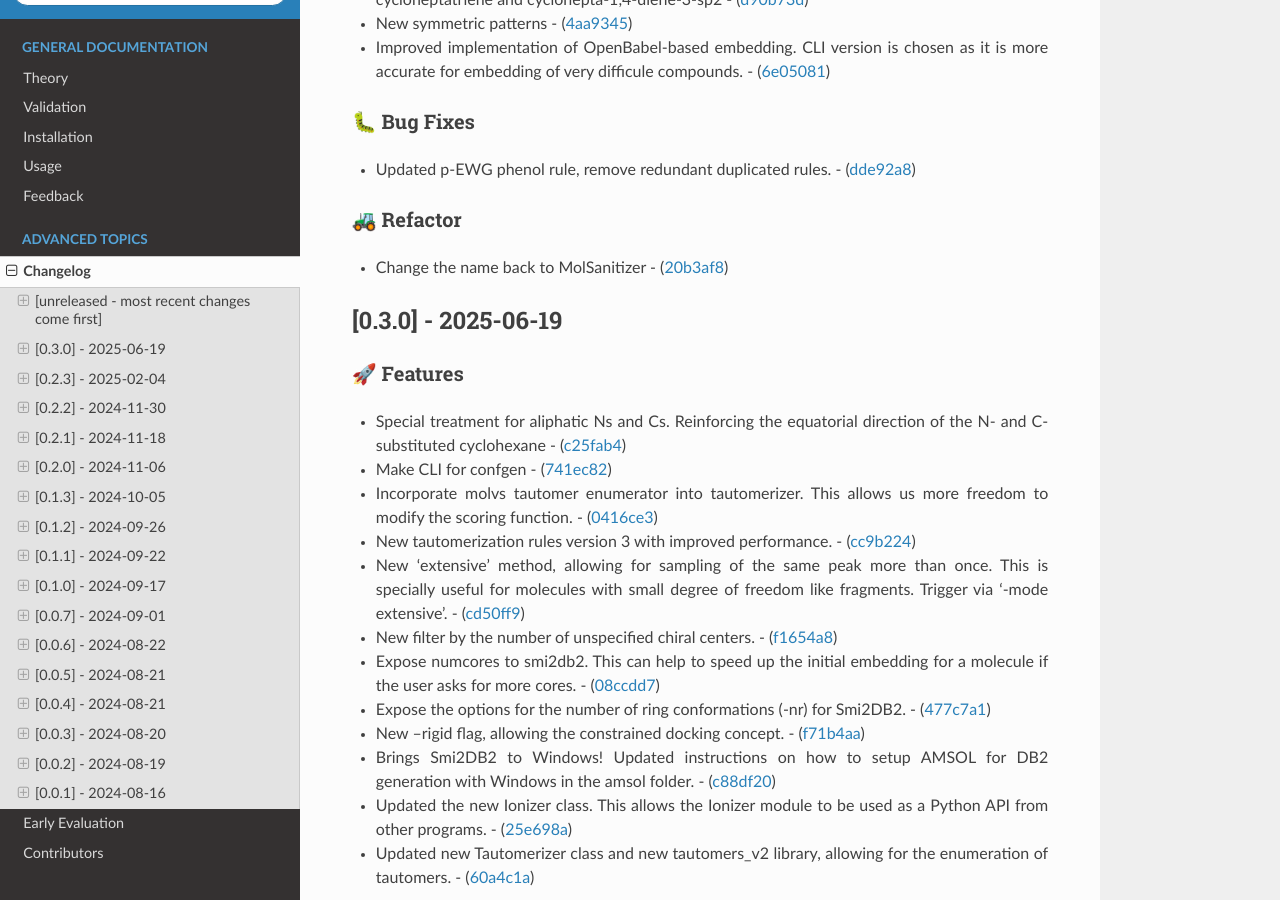
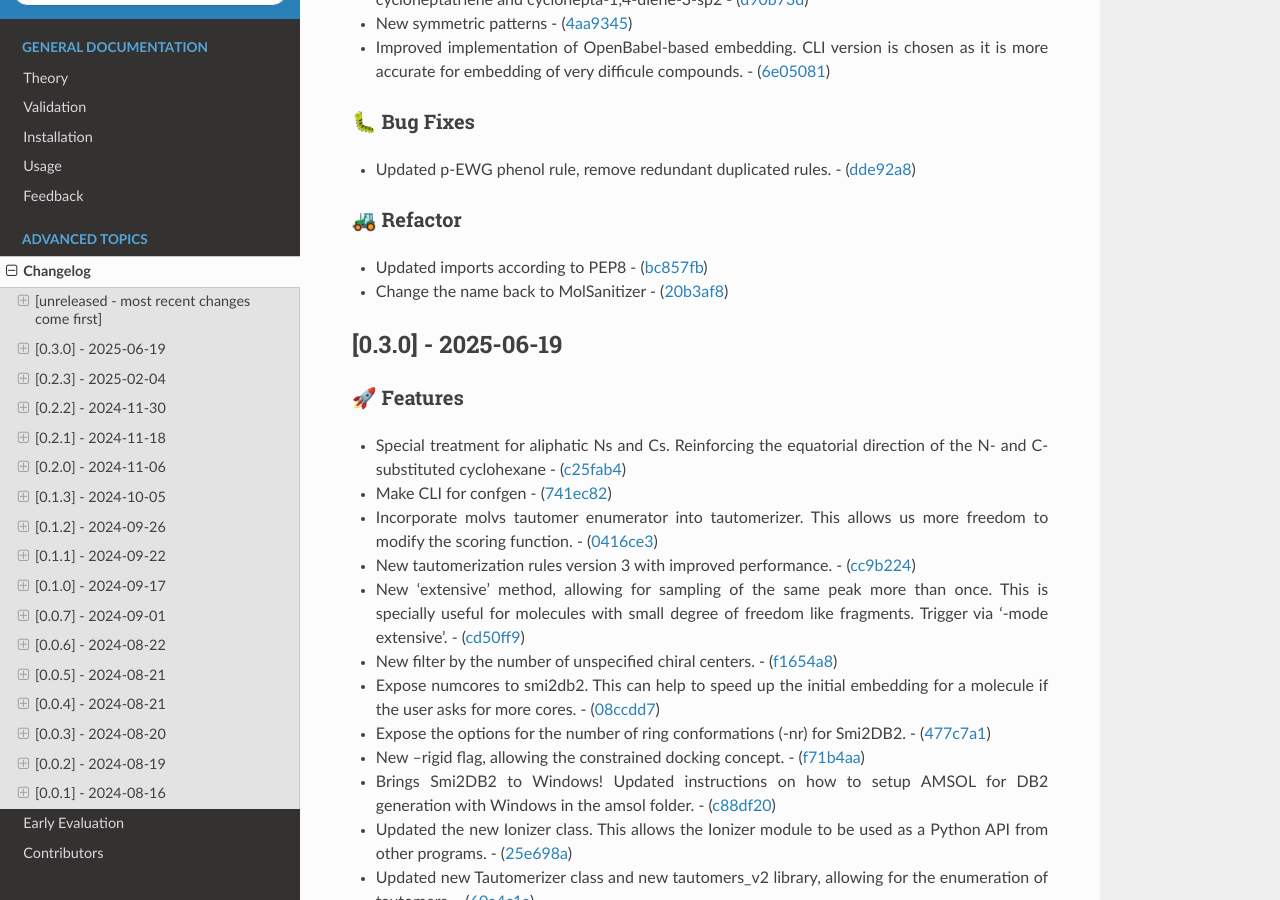
Before and after one commit to phonglam3103/msani-readthedocs, a Sphinx documentation site: the page built from docs/source/changes.rst, in a window 1280 px wide and 900 px high, scrolled down 470 px. Built offline with Sphinx 7.4.7 and the Read the Docs theme 3.1.0, drawn with Linux system fonts in a browser that asks for light colours; formulas are drawn with MathJax 3.

Commit message:
Update changes.rst from the software repository

```diff
--- a/docs/source/changes.rst
+++ b/docs/source/changes.rst
@@ -37,6 +37,8 @@ All notable changes to this project will be documented in this file.
 🚜 Refactor
 ~~~~~~~~~~~
 
+-  Updated imports according to PEP8 -
+   (`bc857fb <https://github.com/phonglam3103/MolSanitizer/commit/bc857fbf34d23f23e413e96bc606cd7083e5bf95>`__)
 -  Change the name back to MolSanitizer -
    (`20b3af8 <https://github.com/phonglam3103/MolSanitizer/commit/20b3af8abaaac243d148abaebdfb04235ff68245>`__)
 
```
